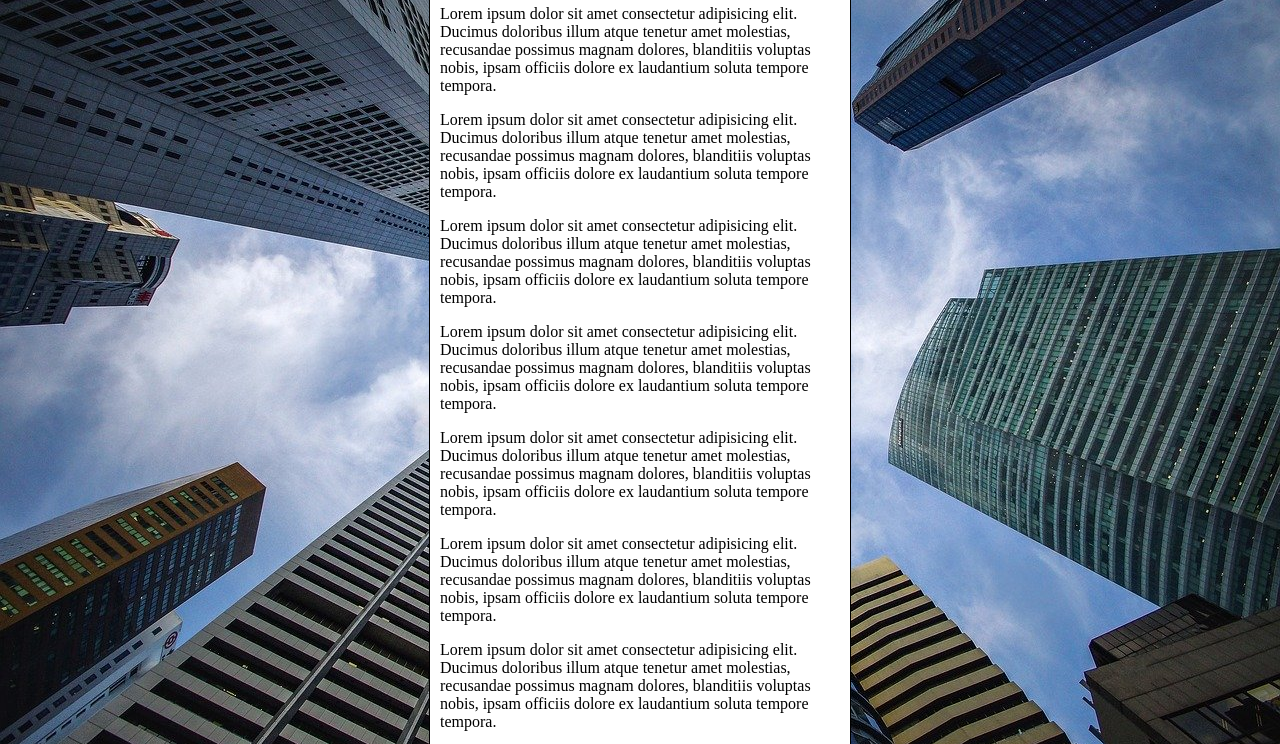
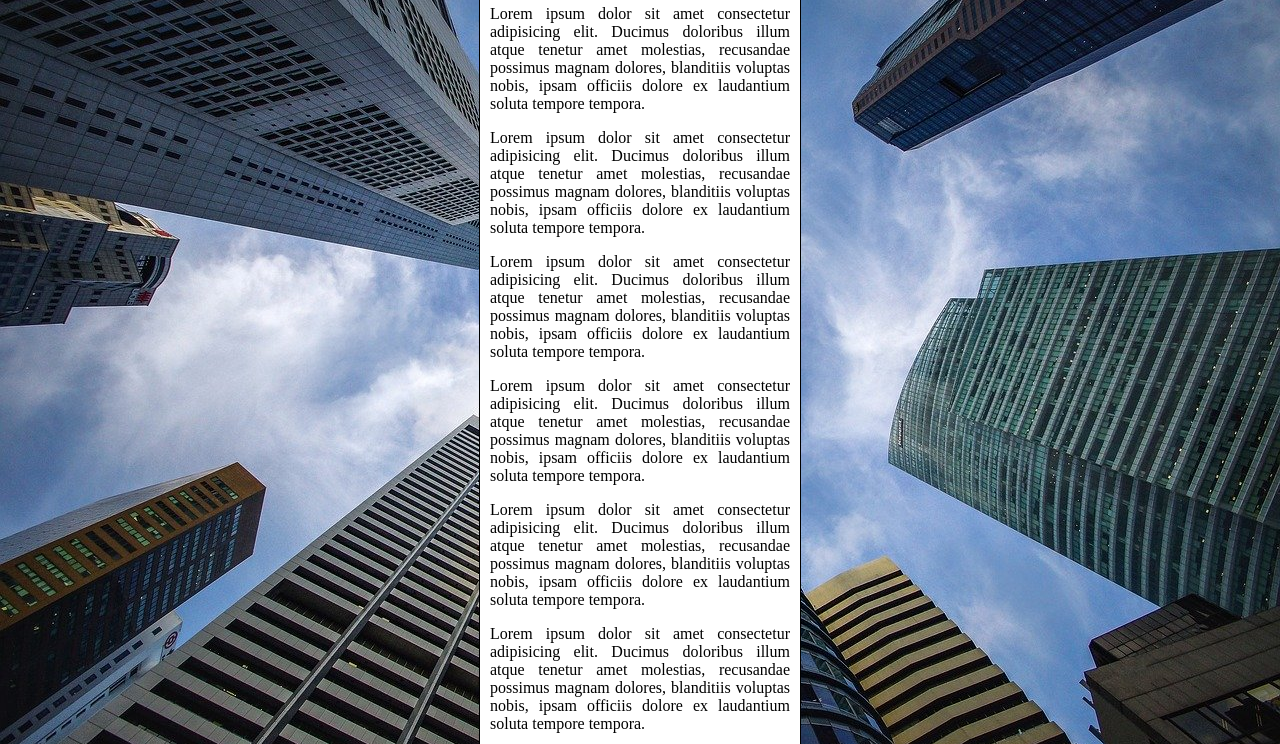
Before and after one commit to LuizFelipe0077/html-css, a plain HTML site: page exercicios/ex003/index.html in a window 1280 px wide. Shown: the part 81-825 px from the top of the page. Drawn offline with Linux system fonts and the light colour scheme.

Commit message:
Update index.html

```diff
--- a/exercicios/ex003/index.html
+++ b/exercicios/ex003/index.html
@@ -16,11 +16,15 @@
         }
         section {
             background-color: white;
-            width: 400px;
+            max-width: 300px;
             padding: 10px;
             margin: auto;
             border: 1px solid black;
             border-radius: 15px;
+        }
+
+        section p {
+            text-align: justify;
         }
 
 
```
